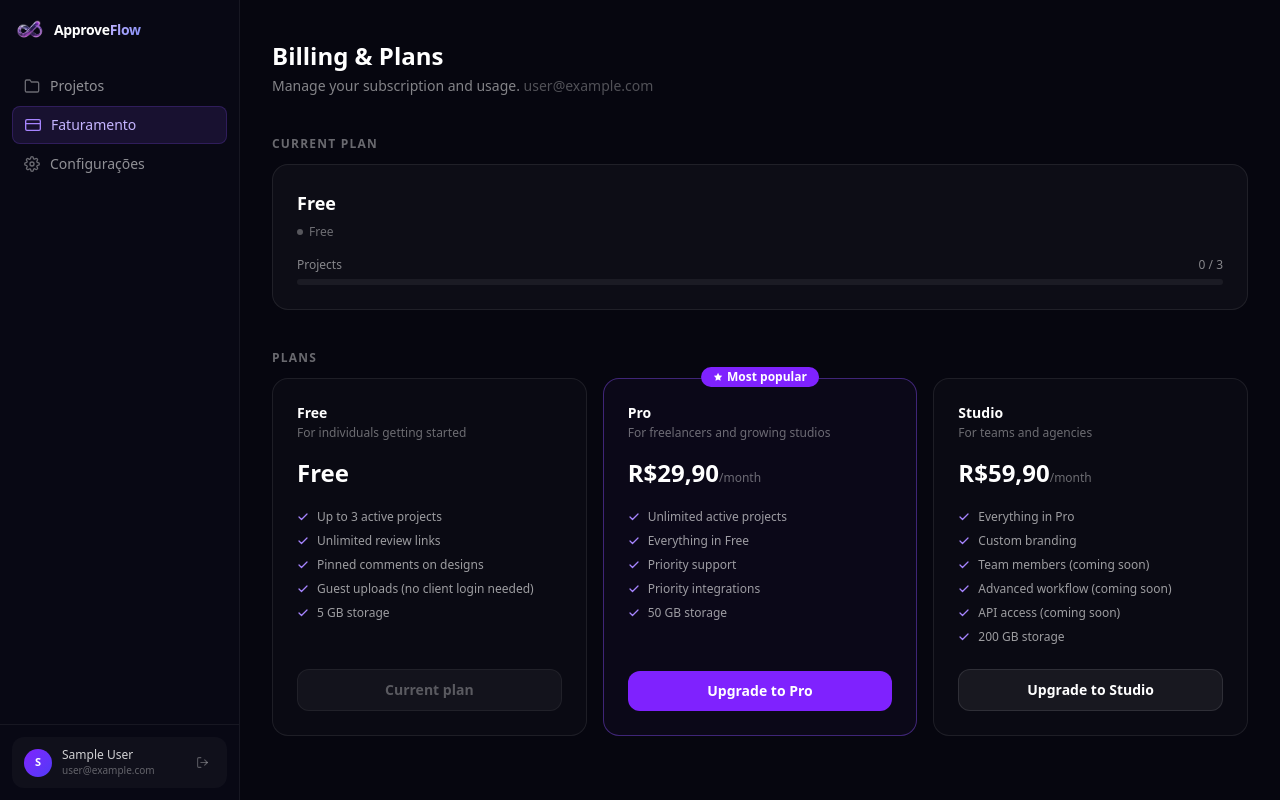
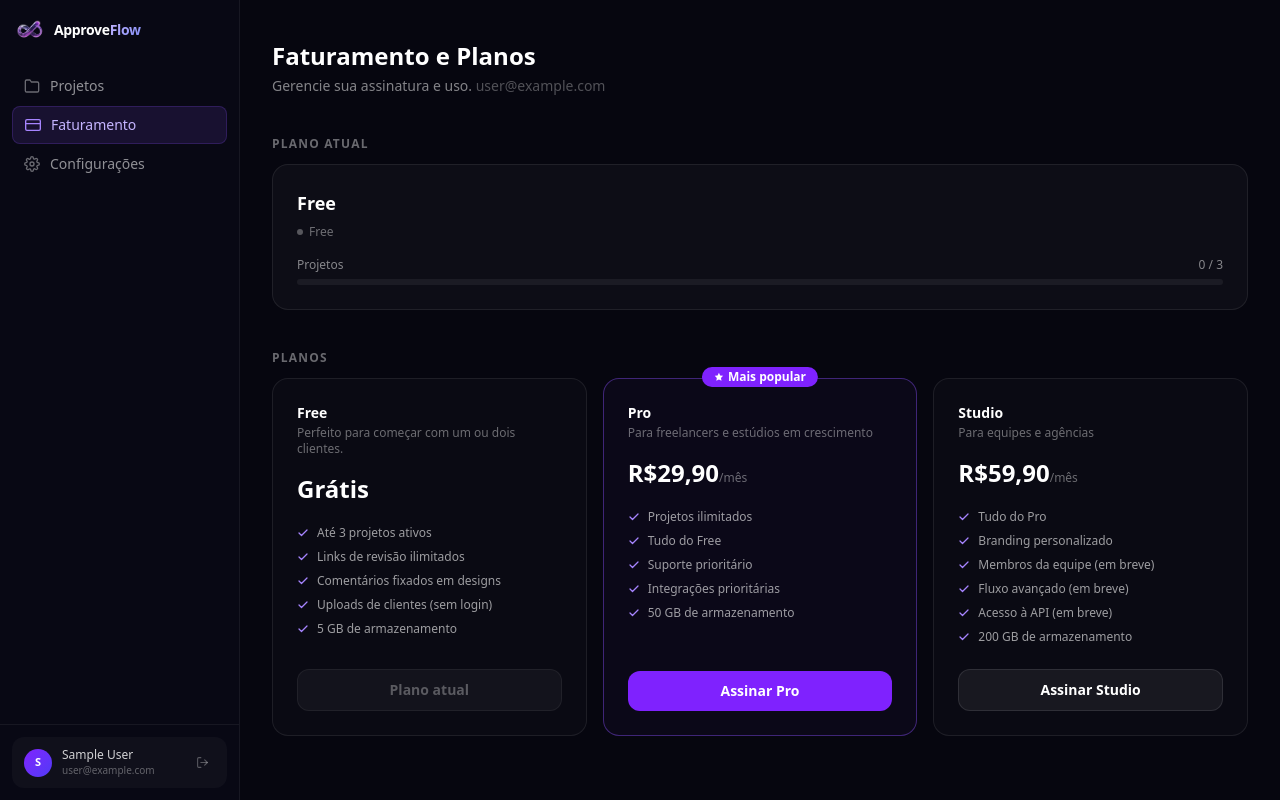
Before and after one commit to joaosilva-web/approveflow, a Next.js app: page /dashboard/billing in a window 1280 px wide. Built offline with nearby package versions, Linux system fonts and the light colour scheme; no server answers; the database is empty; sample sign-in values are in the browser's storage.

Commit message:
fix(billing): define PT translation maps in BillingPageClient

```diff
--- a/app/(dashboard)/dashboard/billing/BillingPageClient.tsx
+++ b/app/(dashboard)/dashboard/billing/BillingPageClient.tsx
@@ -5,6 +5,7 @@ import { useRouter } from "next/navigation";
 import type { SubscriptionInfo } from "@/features/billing/subscription";
 import type { PlanDefinition } from "@/features/billing/plans";
 import ConfirmDialog from "@/components/ui/ConfirmDialog";
+import { useLang } from "@/features/marketing/context/lang-context";
 
 // ─── Types ────────────────────────────────────────────────────────────────────
 
@@ -18,6 +19,28 @@ interface Props {
 // ─── Sub-components ───────────────────────────────────────────────────────────
 
 function StatusBanner({ status }: { status: string }) {
+  const { lang } = useLang();
+  const L = {
+    pt: {
+      pendingTitle: "Pagamento em processamento.",
+      pendingDesc: "Ativaremos seu plano assim que for confirmado pelo Stripe.",
+      successTitle: "Pagamento recebido!",
+      successDesc: "Seu plano agora está ativo. Bem-vindo ao novo nível!",
+      failureTitle: "Pagamento não foi concluído.",
+      failureDesc: "Você permanece no plano Free. Tente novamente.",
+    },
+    en: {
+      pendingTitle: "Payment processing.",
+      pendingDesc: "We'll activate your plan once confirmed by Stripe.",
+      successTitle: "Payment received!",
+      successDesc: "Your plan is now active. Welcome to the next tier!",
+      failureTitle: "Payment was not completed.",
+      failureDesc: "You remain on the Free plan. Please try again.",
+    },
+  } as const;
+
+  const t = (L as any)[lang ?? "pt"];
+
   if (status === "pending") {
     return (
       <div className="flex items-center gap-3 p-4 rounded-xl bg-yellow-500/[0.08] border border-yellow-500/20 text-yellow-300">
@@ -37,8 +60,7 @@ function StatusBanner({ status }: { status: string }) {
           <polyline points="12 6 12 12 16 14" />
         </svg>
         <p className="text-sm">
-          <span className="font-semibold">Payment processing.</span> We&apos;ll
-          activate your plan once confirmed by Stripe.
+          <span className="font-semibold">{t.pendingTitle}</span> {t.pendingDesc}
         </p>
       </div>
     );
@@ -63,8 +85,7 @@ function StatusBanner({ status }: { status: string }) {
           <polyline points="22 4 12 14.01 9 11.01" />
         </svg>
         <p className="text-sm">
-          <span className="font-semibold">Payment received!</span> Your plan is
-          now active. Welcome to the next tier!
+          <span className="font-semibold">{t.successTitle}</span> {t.successDesc}
         </p>
       </div>
     );
@@ -90,8 +111,7 @@ function StatusBanner({ status }: { status: string }) {
           <line x1="9" y1="9" x2="15" y2="15" />
         </svg>
         <p className="text-sm">
-          <span className="font-semibold">Payment was not completed.</span> You
-          remain on the Free plan. Please try again.
+          <span className="font-semibold">{t.failureTitle}</span> {t.failureDesc}
         </p>
       </div>
     );
@@ -105,39 +125,47 @@ function StatusDot({
 }: {
   status: SubscriptionInfo["subscriptionStatus"];
 }) {
+  const { lang } = useLang();
+  const statusLabels: Record<string, string> = {
+    ACTIVE: (lang === "pt" ? "Ativo" : "Active"),
+    PENDING: (lang === "pt" ? "Pendente" : "Pending"),
+    PAST_DUE: (lang === "pt" ? "Atrasado" : "Past due"),
+    CANCELLED: (lang === "pt" ? "Cancelado" : "Cancelled"),
+    FREE: (lang === "pt" ? "Free" : "Free"),
+  };
   if (status === "ACTIVE")
     return (
       <span className="inline-flex items-center gap-1.5 text-xs text-green-400 font-medium">
         <span className="size-1.5 rounded-full bg-green-400" />
-        Active
+        {statusLabels["ACTIVE"]}
       </span>
     );
   if (status === "PENDING")
     return (
       <span className="inline-flex items-center gap-1.5 text-xs text-yellow-400 font-medium">
         <span className="size-1.5 rounded-full bg-yellow-400" />
-        Pending
+        {statusLabels["PENDING"]}
       </span>
     );
   if (status === "PAST_DUE")
     return (
       <span className="inline-flex items-center gap-1.5 text-xs text-orange-400 font-medium">
         <span className="size-1.5 rounded-full bg-orange-400" />
-        Past due
+        {statusLabels["PAST_DUE"]}
       </span>
     );
   if (status === "CANCELLED")
     return (
       <span className="inline-flex items-center gap-1.5 text-xs text-red-400 font-medium">
         <span className="size-1.5 rounded-full bg-red-400" />
-        Cancelled
+        {statusLabels["CANCELLED"]}
       </span>
     );
   // Free / no subscription
   return (
     <span className="inline-flex items-center gap-1.5 text-xs text-white/40 font-medium">
       <span className="size-1.5 rounded-full bg-white/30" />
-      Free
+      {statusLabels["FREE"]}
     </span>
   );
 }
@@ -164,6 +192,71 @@ export default function BillingPageClient({
   // If the user returns from Stripe with ?status=pending, poll until the webhook
   // updates the subscription to ACTIVE, then flip the banner to "success".
   const router = useRouter();
+  const { lang } = useLang();
+  const L = {
+    pt: {
+      billingHeading: "Faturamento e Planos",
+      subtitleManage: "Gerencie sua assinatura e uso.",
+      currentPlanHeading: "Plano atual",
+      perMonth: "/mês",
+      projectsLabel: "Projetos",
+      unlimitedProjects: "Projetos ilimitados — sem restrições.",
+      plansHeading: "Planos",
+      mostPopular: "Mais popular",
+      freeLabel: "Grátis",
+      currentPlanButton: "Plano atual",
+      cancelling: "Cancelando…",
+      cancelsAtPeriodEnd: "Cancela no fim do período",
+      downgrade: "Rebaixar",
+      redirecting: "Redirecionando…",
+      proceedToPayment: "Ir para pagamento",
+      chooseLater: "Escolher depois",
+      downgradeTitle: "Cancelar assinatura?",
+      downgradeDesc:
+        "Seu plano permanecerá ativo até o fim do período de cobrança e então voltará ao plano Free. Esta ação não pode ser desfeita.",
+      yesDowngrade: "Sim, cancelar",
+      keepPlan: "Manter plano",
+      statusActive: "Ativo",
+      statusPending: "Pendente",
+      statusPastDue: "Atrasado",
+      statusCancelled: "Cancelado",
+      statusFree: "Free",
+      upgradeTitle: (plan: string) => `Assinar ${plan}`,
+      upgradeDesc: (plan: string) => `Você será redirecionado ao Stripe para concluir o pagamento do plano ${plan}.`,
+    },
+    en: {
+      billingHeading: "Billing & Plans",
+      subtitleManage: "Manage your subscription and usage.",
+      currentPlanHeading: "Current plan",
+      perMonth: "/month",
+      projectsLabel: "Projects",
+      unlimitedProjects: "Unlimited projects — no restrictions.",
+      plansHeading: "Plans",
+      mostPopular: "Most popular",
+      freeLabel: "Free",
+      currentPlanButton: "Current plan",
+      cancelling: "Cancelling…",
+      cancelsAtPeriodEnd: "Cancels at period end",
+      downgrade: "Downgrade",
+      redirecting: "Redirecting…",
+      proceedToPayment: "Proceed to payment",
+      chooseLater: "Choose later",
+      downgradeTitle: "Downgrade to Free?",
+      downgradeDesc:
+        "Your plan will stay active until the end of the billing period, then revert to Free. This action cannot be undone.",
+      yesDowngrade: "Yes, downgrade",
+      keepPlan: "Keep plan",
+      statusActive: "Active",
+      statusPending: "Pending",
+      statusPastDue: "Past due",
+      statusCancelled: "Cancelled",
+      statusFree: "Free",
+      upgradeTitle: (plan: string) => `Upgrade to ${plan}`,
+      upgradeDesc: (plan: string) => `You will be redirected to Stripe to complete payment for the ${plan} plan.`,
+    },
+  } as const;
+
+  const t = (L as any)[lang ?? "pt"];
   const pollCountRef = useRef(0);
   const initialStatus =
     statusParam === "pending" && subscription.subscriptionStatus === "ACTIVE"
@@ -293,14 +386,41 @@ export default function BillingPageClient({
       })
     : null;
 
+  // PT translations for plan short descriptions and features
+  const planDescriptionPtMap: Record<string, string> = {
+    free: "Perfeito para começar com um ou dois clientes.",
+    pro: "Para freelancers e estúdios em crescimento",
+    studio: "Para equipes e agências",
+  };
+
+  const featurePtMap: Record<string, string> = {
+    "5 GB storage": "5 GB de armazenamento",
+    "50 GB storage": "50 GB de armazenamento",
+    "200 GB storage": "200 GB de armazenamento",
+    "Up to 3 active projects": "Até 3 projetos ativos",
+    "Unlimited active projects": "Projetos ilimitados",
+    "Unlimited review links": "Links de revisão ilimitados",
+    "Unlimited projects": "Projetos ilimitados",
+    "Guest uploads (no client login needed)": "Uploads de clientes (sem login)",
+    "Pinned comments on designs": "Comentários fixados em designs",
+    "Everything in Free": "Tudo do Free",
+    "Everything in Pro": "Tudo do Pro",
+    "Priority support": "Suporte prioritário",
+    "Priority integrations": "Integrações prioritárias",
+    "Custom branding": "Branding personalizado",
+    "Team members (coming soon)": "Membros da equipe (em breve)",
+    "Advanced workflow (coming soon)": "Fluxo avançado (em breve)",
+    "API access (coming soon)": "Acesso à API (em breve)",
+  };
+
   return (
     <>
       <ConfirmDialog
         open={showCheckoutConfirm}
-        title={pendingPlan === "studio" ? "Upgrade to Studio" : "Upgrade plan"}
-        description={`You will be redirected to Stripe to complete payment for the ${pendingPlan?.toUpperCase()} plan.`}
-        confirmLabel="Proceed to payment"
-        cancelLabel="Choose later"
+        title={pendingPlan ? t.upgradeTitle(pendingPlan.toUpperCase()) : (lang === "pt" ? "Assinar" : "Upgrade")}
+        description={pendingPlan ? t.upgradeDesc(pendingPlan.toUpperCase()) : ""}
+        confirmLabel={t.proceedToPayment}
+        cancelLabel={t.chooseLater}
         loading={checkoutLoading}
         onConfirm={confirmUpgrade}
         onCancel={() => {
@@ -311,10 +431,10 @@ export default function BillingPageClient({
       />
       <ConfirmDialog
         open={showCancelDialog}
-        title="Downgrade to Free?"
-        description="Your plan will stay active until the end of the billing period, then revert to Free. This action cannot be undone."
-        confirmLabel="Yes, downgrade"
-        cancelLabel="Keep plan"
+        title={t.downgradeTitle}
+        description={t.downgradeDesc}
+        confirmLabel={t.yesDowngrade}
+        cancelLabel={t.keepPlan}
         destructive
         loading={cancelLoading}
         onConfirm={confirmCancel}
@@ -323,9 +443,9 @@ export default function BillingPageClient({
       <div className="px-6 py-10 max-w-5xl mx-auto space-y-10">
         {/* ── Header ──────────────────────────────────────────────────────────── */}
         <div>
-          <h1 className="text-2xl font-bold text-white">Billing &amp; Plans</h1>
+          <h1 className="text-2xl font-bold text-white">{t.billingHeading}</h1>
           <p className="mt-1 text-sm text-white/50">
-            Manage your subscription and usage.{" "}
+            {t.subtitleManage} {" "}
             <span className="text-white/30">{userEmail}</span>
           </p>
         </div>
@@ -343,7 +463,7 @@ export default function BillingPageClient({
         {/* ── Current plan card ───────────────────────────────────────────────── */}
         <section>
           <h2 className="text-xs font-semibold text-white/40 uppercase tracking-widest mb-3">
-            Current plan
+            {t.currentPlanHeading}
           </h2>
           <div className="bg-white/[0.03] border border-white/[0.08] rounded-2xl p-6 space-y-4">
             <div className="flex items-start justify-between gap-4">
@@ -358,7 +478,7 @@ export default function BillingPageClient({
                   <p className="text-xl font-bold text-white">
                     R${subscription.priceBrl.toFixed(2).replace(".", ",")}
                   </p>
-                  <p className="text-xs text-white/40">per month</p>
+                  <p className="text-xs text-white/40">{t.perMonth}</p>
                 </div>
               )}
             </div>
@@ -367,7 +487,7 @@ export default function BillingPageClient({
             {maxProjects !== null && (
               <div className="space-y-1.5">
                 <div className="flex justify-between text-xs text-white/50">
-                  <span>Projects</span>
+                  <span>{t.projectsLabel}</span>
                   <span>
                     {usedProjects} / {maxProjects}
                   </span>
@@ -388,17 +508,15 @@ export default function BillingPageClient({
             )}
 
             {maxProjects === null && (
-              <p className="text-xs text-white/40">
-                Unlimited projects &mdash; no restrictions.
-              </p>
+              <p className="text-xs text-white/40">{t.unlimitedProjects}</p>
             )}
 
             {/* Period end */}
             {periodEndStr && (
               <p className="text-xs text-white/40">
                 {subscription.cancelAtPeriodEnd
-                  ? `Cancels on ${periodEndStr}`
-                  : `Renews on ${periodEndStr}`}
+                  ? (lang === "pt" ? `Cancela em ${periodEndStr}` : `Cancels on ${periodEndStr}`)
+                  : (lang === "pt" ? `Renova em ${periodEndStr}` : `Renews on ${periodEndStr}`)}
               </p>
             )}
           </div>
@@ -406,8 +524,8 @@ export default function BillingPageClient({
 
         {/* ── Plan cards ──────────────────────────────────────────────────────── */}
         <section>
-          <h2 className="text-xs font-semibold text-white/40 uppercase tracking-widest mb-3">
-            Plans
+            <h2 className="text-xs font-semibold text-white/40 uppercase tracking-widest mb-3">
+            {t.plansHeading}
           </h2>
           <div className="grid gap-4 sm:grid-cols-3">
             {plans.map((plan) => {
@@ -435,7 +553,7 @@ export default function BillingPageClient({
                       >
                         <polygon points="12 2 15.09 8.26 22 9.27 17 14.14 18.18 21.02 12 17.77 5.82 21.02 7 14.14 2 9.27 8.91 8.26 12 2" />
                       </svg>
-                      Most popular
+                      {t.mostPopular}
                     </span>
                   )}
 
@@ -445,20 +563,22 @@ export default function BillingPageClient({
                       {plan.name}
                     </p>
                     <p className="text-xs text-white/40 mt-0.5">
-                      {plan.description}
+                      {lang === "pt"
+                        ? planDescriptionPtMap[plan.code] ?? plan.description
+                        : plan.description}
                     </p>
                   </div>
 
                   {/* Price */}
                   <div className="mb-5">
                     {plan.priceBrl === 0 ? (
-                      <p className="text-2xl font-bold text-white">Free</p>
+                      <p className="text-2xl font-bold text-white">{t.freeLabel}</p>
                     ) : (
                       <div>
                         <span className="text-2xl font-bold text-white">
                           R${plan.priceBrl.toFixed(2).replace(".", ",")}
                         </span>
-                        <span className="text-xs text-white/40">/month</span>
+                        <span className="text-xs text-white/40">{t.perMonth}</span>
                       </div>
                     )}
                   </div>
@@ -484,7 +604,7 @@ export default function BillingPageClient({
                         >
                           <polyline points="20 6 9 17 4 12" />
                         </svg>
-                        {feature}
+                        {lang === "pt" ? featurePtMap[feature] ?? feature : feature}
                       </li>
                     ))}
                   </ul>
@@ -495,7 +615,7 @@ export default function BillingPageClient({
                       disabled
                       className="w-full rounded-xl py-2.5 text-sm font-semibold text-white/30 bg-white/[0.04] border border-white/[0.06] cursor-default"
                     >
-                      Current plan
+                      {t.currentPlanButton}
                     </button>
                   ) : plan.code === "free" ? (
                     <button
@@ -504,10 +624,10 @@ export default function BillingPageClient({
                       className="w-full rounded-xl py-2.5 text-sm font-semibold text-center text-violet-400 border border-violet-500/30 hover:bg-violet-500/10 transition-colors disabled:opacity-50 disabled:cursor-default"
                     >
                       {cancelLoading
-                        ? "Cancelling…"
+                        ? t.cancelling
                         : subscription.cancelAtPeriodEnd
-                          ? "Cancels at period end"
-                          : "Downgrade"}
+                          ? t.cancelsAtPeriodEnd
+                          : t.downgrade}
                     </button>
                   ) : (
                     <button
@@ -535,10 +655,10 @@ export default function BillingPageClient({
                           >
                             <path d="M21 12a9 9 0 1 1-6.219-8.56" />
                           </svg>
-                          Redirecting…
+                          {t.redirecting}
                         </span>
                       ) : (
-                        `Upgrade to ${plan.name}`
+                        lang === "pt" ? t.upgradeTitle(plan.name) : `Upgrade to ${plan.name}`
                       )}
                     </button>
                   )}
```
